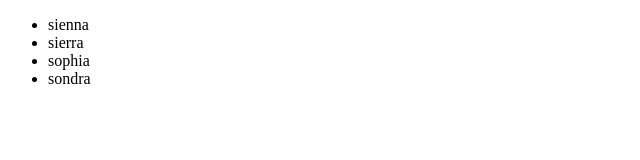
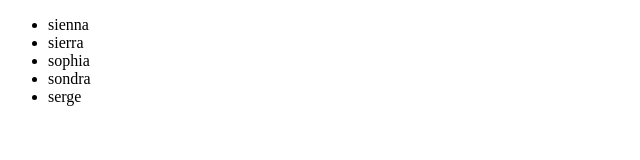
Before and after one commit to ssfdesign/newGitTest, a plain HTML site: page index.html in a window 1280 px wide. Shown: the full height of the page, 0-640 px from the left. Drawn offline with Linux system fonts and the light colour scheme.

Commit message:
First Commit in Dreamweaver

```diff
--- a/index.html
+++ b/index.html
@@ -10,6 +10,7 @@
 			<li>sierra</li>
 			<li>sophia</li>
 			<li>sondra</li>
+			<li>serge</li>
 		</ul>
 	</body>
 </html>
```
Also changed, not shown: 1 other file.
